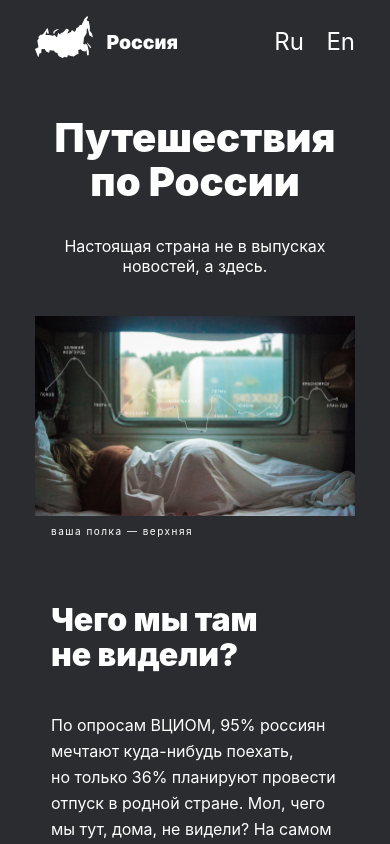
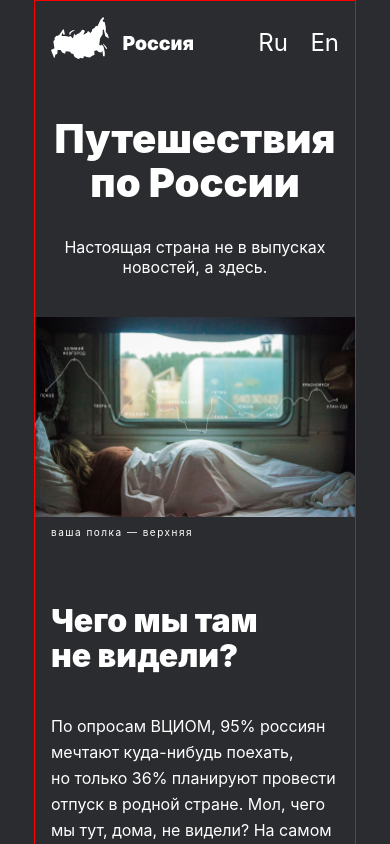
Before and after one commit to Mizerikord/russian-travel, a plain HTML site: page index.html in a window 390 px wide. Shown: the top 844 px of the page. Drawn offline with Linux system fonts and the light colour scheme; a web font is replaced by a local one.

Commit message:
change sizescreen_2

```diff
--- a/blocks/page.css
+++ b/blocks/page.css
@@ -14,6 +14,7 @@
     align-items: center;
     color: #ffffff;
     font-family: Inter;
+    border: 1px solid red;
 }
 /* .conteiner{
     max-width: 1280px;
@@ -31,10 +32,9 @@
 
 /* --------------------------------header------------------------- */
 .header{
-    margin: 28px 16px 0px;
+    margin-top: 28px;
     min-width: 1184px;
-    display: grid;
-    grid-template-columns: repeat(2, auto);
+    display: flex;
     justify-content: space-between;
 }
 
@@ -43,6 +43,7 @@
     height: 52px;
     align-self: center;
     justify-self: start;
+    margin-left: 48px;
 }
 
 .header__logo_image{
@@ -53,6 +54,7 @@
 .header__lang-conteiner{
     align-self: center;
     justify-self: end;
+    margin-right: 48px;
 }
 
 .header__lang-link{
@@ -412,6 +414,13 @@
         min-width: 720px;
     }
 
+    .header__logo{
+        margin-left: 24px;
+    }
+    .header__lang-conteiner{
+        margin-right: 24px;
+    }
+
     .main{
     }
 
@@ -507,6 +516,12 @@
     .header__logo_image{
         width: 142px;
         height: 42px;
+    }
+    .header__logo{
+        margin-left: 16px;
+    }
+    .header__lang-conteiner{
+        margin-right: 16px;
     }
 
     .lead{
```
